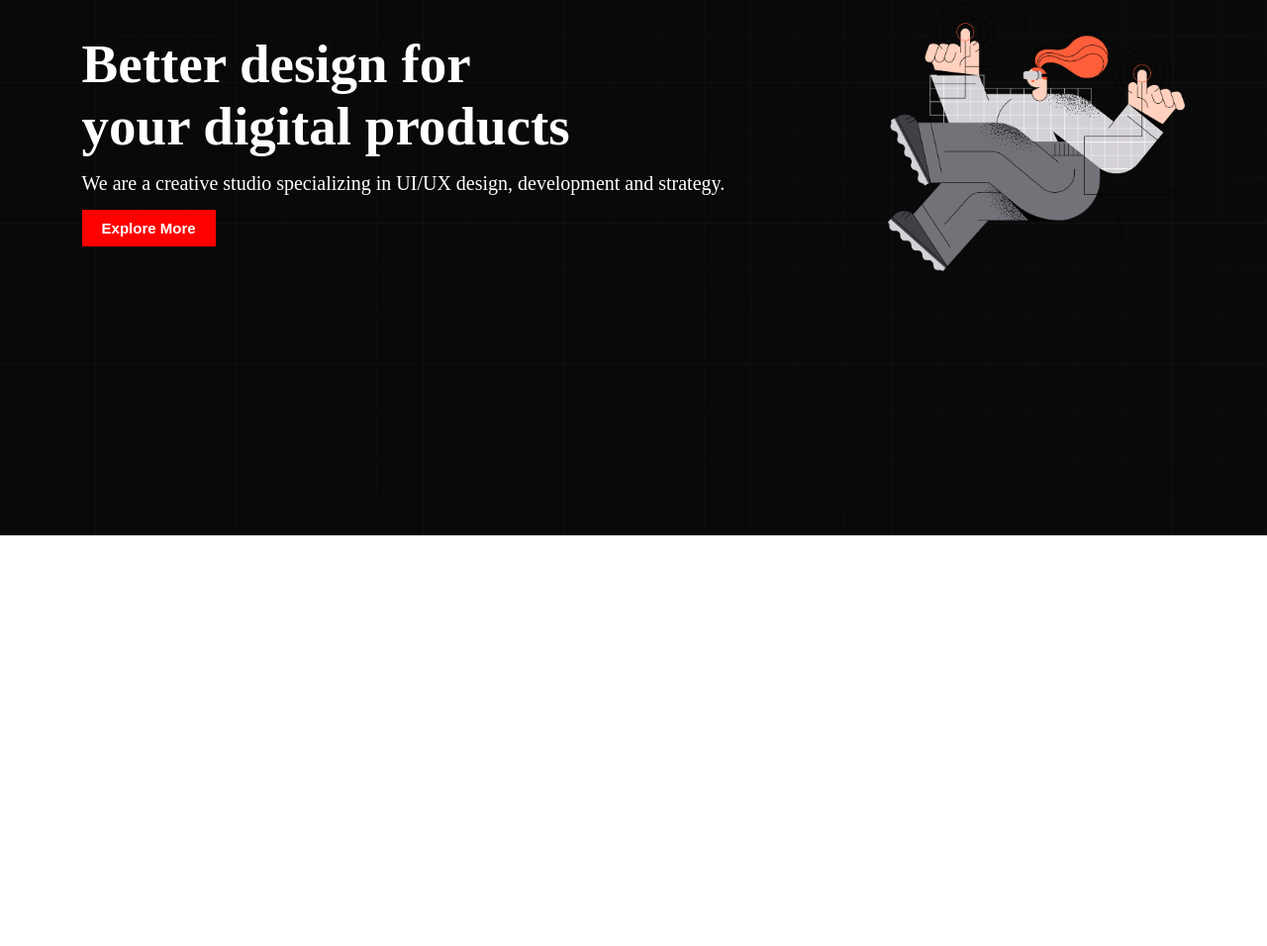
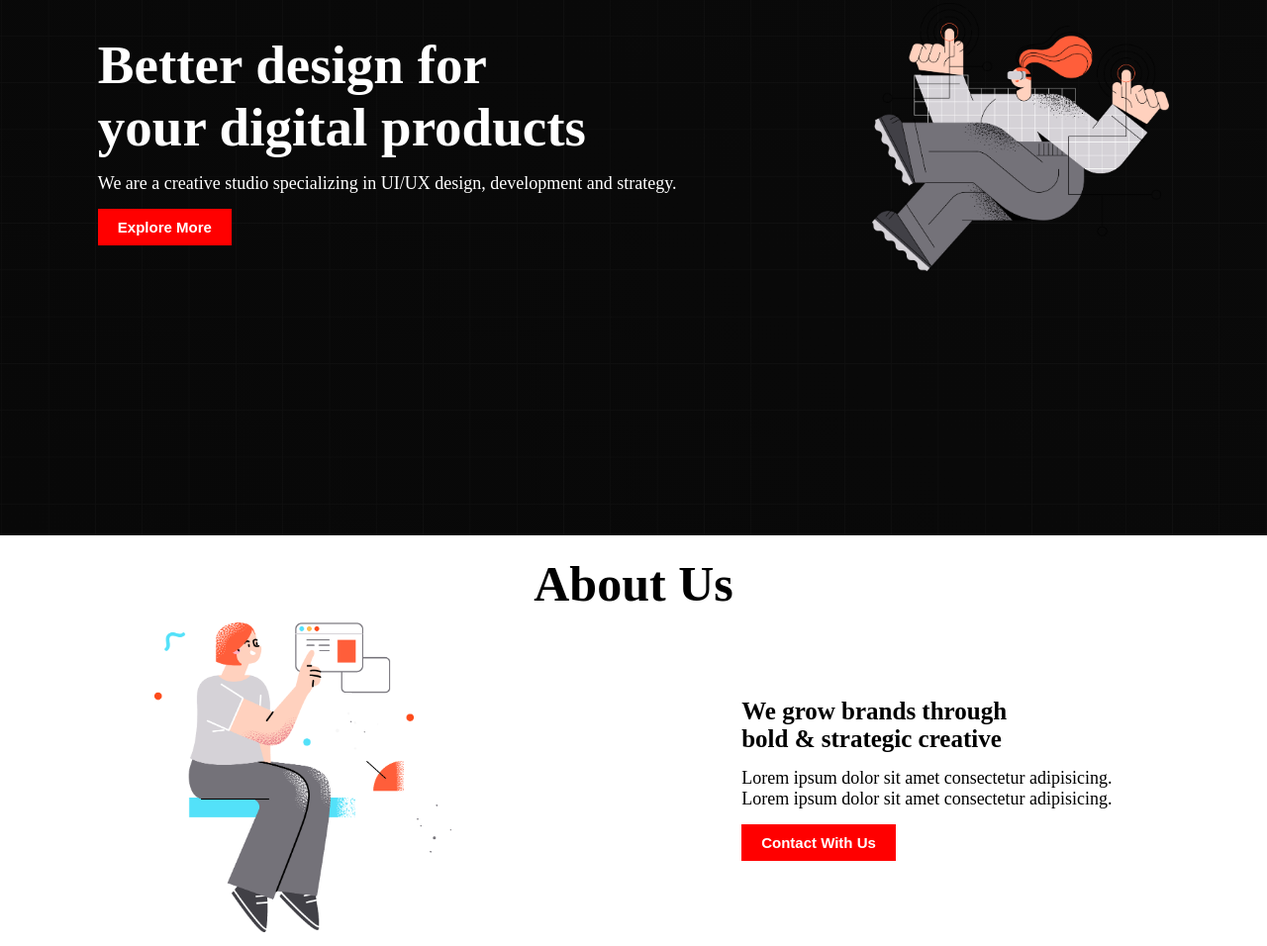
Before and after one commit to Mahbub2027/digital-product, a plain HTML site: page index.html in a window 1280 px wide. Shown: the part 327-1283 px from the top of the page at 99% size. Before the commit the page ends 868 px from the top, so only its background shows below. Drawn offline with Linux system fonts and the light colour scheme.

Commit message:
about section

```diff
--- a/css/style.css
+++ b/css/style.css
@@ -49,7 +49,7 @@
     font-weight: bold;
 }
 .description{
-    font-size: 20px;
+    font-size: 18px;
     margin: 15px 0px;
 }
 .banner-btn{
@@ -60,3 +60,30 @@
     font-size: 15px;
     font-weight: bold;
 }
+.about-container{
+    display: flex;
+    align-items: center;
+    justify-content: space-around;
+    padding: 10px;
+}
+.abt-head{
+    text-align: center;
+    font-size: 50px;
+    padding-top: 20px;
+}
+.abt-img{
+    width: 300px;
+}
+.abt-title{
+font-size: 25px;
+
+}
+.btn-about{
+    padding: 10px 20px;
+    background-color: red;
+    border: none;
+    color: #fff;
+    font-size: 15px;
+    font-weight: bold;
+
+}
--- a/index.html
+++ b/index.html
@@ -24,6 +24,7 @@
     </header>
 
     <main>
+        <!-- banner section -->
         <section>
             <div class="banner-container">
                 <div class="banner-text">
@@ -37,6 +38,26 @@
                 </div>
             </div>
         </section>
+        <!-- About section -->
+        <section>
+            <h1 class="abt-head">About Us</h1>
+            <div class="about-container">
+                <div class="about-img">
+                    <img class="abt-img" src="./images/section.png" alt="image">
+                </div>
+
+                <div class="about-text">
+                    <h2 class="abt-title">We grow brands through <br>
+                        bold & strategic creative</h2>
+                    <p class="description">Lorem ipsum dolor sit amet consectetur adipisicing. <br>
+                        Lorem ipsum dolor sit amet consectetur adipisicing.</p>
+                    <button class="btn-about">Contact With Us</button>
+                </div>
+
+            </div>
+        </section>
+
+        <!-- Service section start......... -->
 
     </main>
 
```
